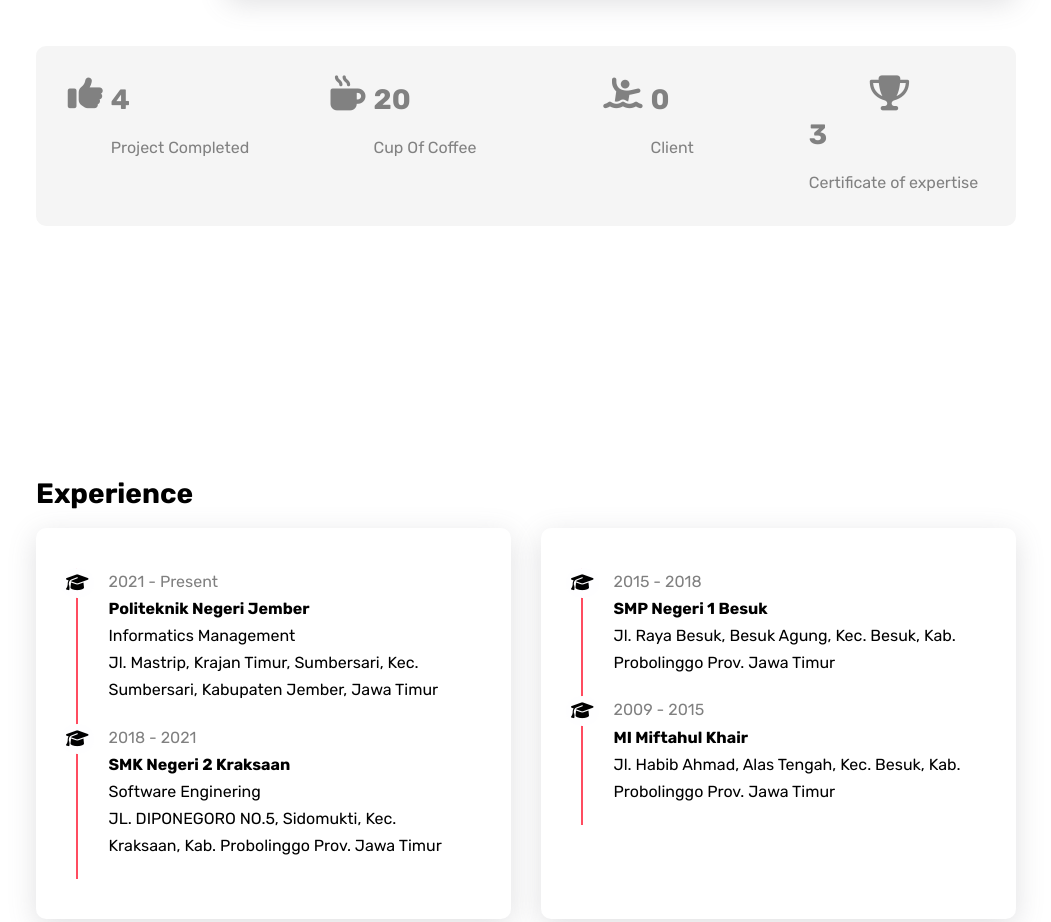
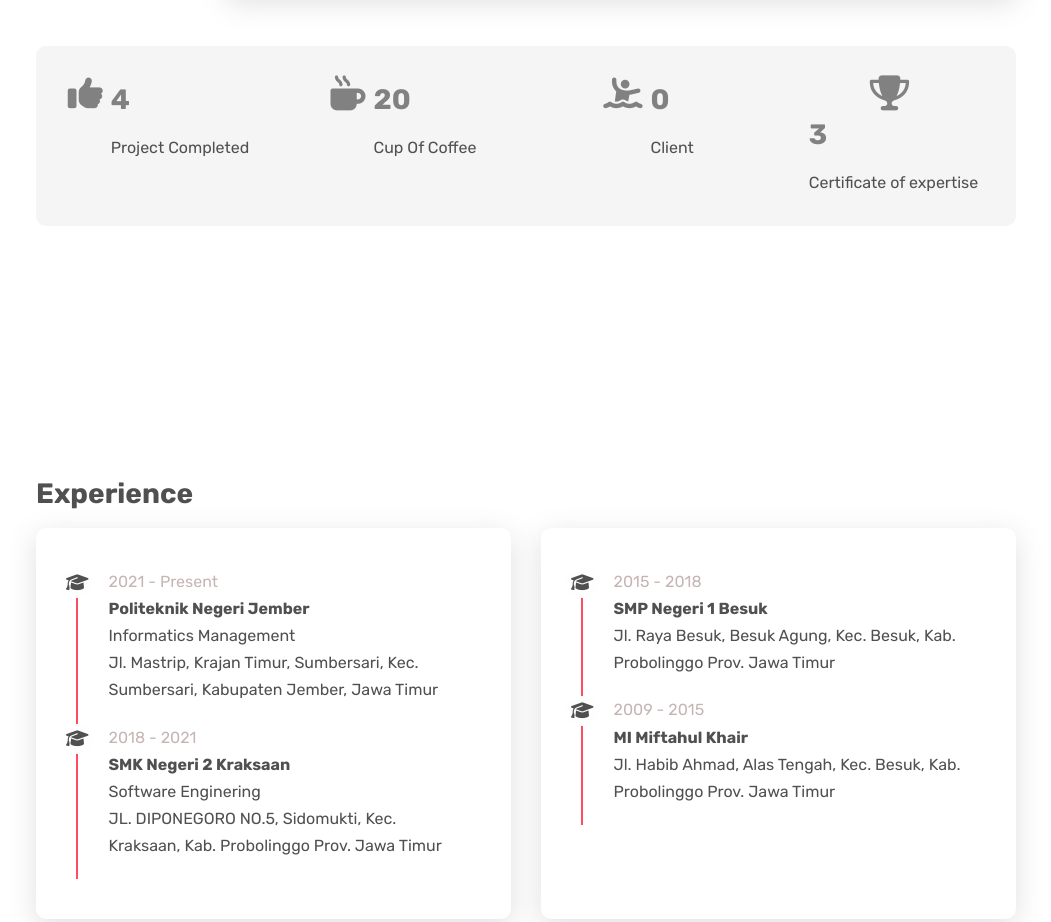
Before and after one commit to khoirul-anampeace/mywebsite-beta, a plain HTML site: page index.html in a window 1280 px wide. Shown: the part 1220-2142 px from the top of the page, without its empty margins (114-1165 px from the left). Drawn offline with Linux system fonts and the light colour scheme.

Commit message:
update style

```diff
--- a/css/style.css
+++ b/css/style.css
@@ -20,12 +20,19 @@ html {
 }
 .container h1 {
   font-size: 28px;
-  color: #000000;
+  color: #505050;
   margin-bottom: 10px;
+}
+.container h2 {
+  color: #505050;
 }
 .container h3 {
   font-size: 18px;
   font-weight: 400;
+  color: #505050;
+}
+.container p {
+  color: #505050;
 }
 .btn {
   padding: 10px 30px;
@@ -166,6 +173,7 @@ nav ul li a:hover::after {
 #home .scrollDown p {
   padding: 0;
   margin: 5px 0;
+  color: #fff;
 }
 #home .scrollDown .mouse {
   margin: 0px auto;
@@ -288,11 +296,12 @@ nav ul li a:hover::after {
   padding: 6px 5px;
   font-size: 18px;
   border-radius: 50%;
+  color: #505050;
   background-color: #fefeff;
 }
 
 #experience .expe-box .box-academic .text-detail .tahun {
-  color: #808080;
+  color: #c7b5b5;
 }
 /* Responsive Tablet */
 @media screen and (max-width: 768px) {
```
